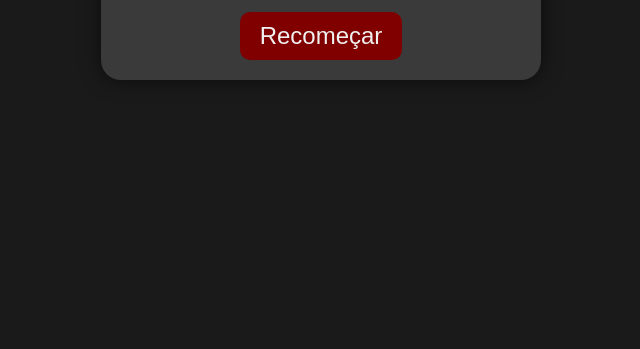
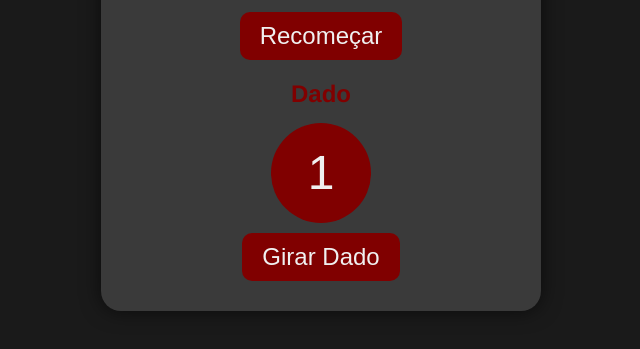
Before and after one commit to JoaoVitorCRamos/VidaMagic, a plain HTML site: page index.html in a window 1280 px wide. Shown: the part 333-682 px from the top of the page, without its empty margins (319-959 px from the left). Drawn offline with Linux system fonts and the light colour scheme.

Commit message:
Adicionei um dado para sortear jogador

```diff
--- a/index.html
+++ b/index.html
@@ -2,7 +2,7 @@
 <html lang="en">
 <head>
     <meta charset="UTF-8">
-    <meta name="viewport" content="width=device-width, initial-scale=1.0">
+    <meta name="viewport" content="width=device-width, initial-scale=1.0, maximum-scale=1.0, user-scalable=no">
     <link rel="stylesheet" href="style.css">
     <title>Magic Life Counter</title>
 </head>
@@ -22,6 +22,12 @@
             <button id="player2-increase">+</button>
         </div>
         <button id="reset-button">Recomeçar</button>
+
+        <div class="dice-container">
+            <h2>Dado</h2>
+            <div class="dice" id="dice">1</div>
+            <button id="roll-dice-button">Girar Dado</button>
+        </div>
     </div>
     <script src="script.js"></script>
 </body>
--- a/script.js
+++ b/script.js
@@ -1,15 +1,14 @@
 const player1Life = document.getElementById("player1-life");
 const player2Life = document.getElementById("player2-life");
+const dice = document.getElementById("dice");
 
 const resetLife = () => {
     player1Life.textContent = "20";
     player2Life.textContent = "20";
-    // Clear any previous winner alerts
     clearWinnerAlert();
 };
 
 const clearWinnerAlert = () => {
-    // Close the alert if it's still open
     if (document.querySelector(".alert-overlay")) {
         document.body.removeChild(document.querySelector(".alert-overlay"));
     }
@@ -55,3 +54,8 @@ document.getElementById("player2-increase").addEventListener("click", () => {
 document.getElementById("reset-button").addEventListener("click", () => {
     resetLife();
 });
+
+document.getElementById("roll-dice-button").addEventListener("click", () => {
+    const randomValue = Math.floor(Math.random() * 6) + 1;
+    dice.textContent = randomValue;
+});
--- a/style.css
+++ b/style.css
@@ -2,48 +2,48 @@ body {
     font-family: "Franklin Gothic Medium", Arial, sans-serif;
     background-color: #1a1a1a;
     display: flex;
-    flex-direction: column; /* Adjusted for mobile responsiveness */
+    flex-direction: column;
     align-items: center;
     height: 100vh;
     margin: 0;
-    padding: 0; /* Added to remove default body padding */
+    padding: 0;
 }
 
 .container {
     background-color: #3a3a3a;
-    padding: 20px; /* Adjusted for mobile responsiveness */
+    padding: 20px;
     border-radius: 20px;
     box-shadow: 0 0 20px rgba(0, 0, 0, 0.6);
     text-align: center;
-    width: 80%; /* Added width for better mobile display */
-    max-width: 400px; /* Added max-width to limit container size on larger screens */
-    margin: 20px; /* Adjusted for mobile responsiveness */
+    width: 80%;
+    max-width: 400px;
+    margin: 20px;
 }
 
 .player {
-    margin: 15px; /* Adjusted for mobile responsiveness */
+    margin: 15px;
 }
 
 h1 {
-    font-size: 36px; /* Adjusted font size for mobile display */
+    font-size: 36px;
     font-family: "Old English", Arial, sans-serif;
     color: #800000;
-    margin-bottom: 20px; /* Adjusted for mobile responsiveness */
+    margin-bottom: 20px;
 }
 
 h2 {
-    font-size: 24px; /* Adjusted font size for mobile display */
+    font-size: 24px;
     color: #800000;
-    margin-bottom: 15px; /* Adjusted for mobile responsiveness */
+    margin-bottom: 15px;
 }
 
 button {
-    font-size: 24px; /* Adjusted font size for mobile display */
+    font-size: 24px;
     background-color: #800000;
     color: #f0f0f0;
     border: none;
     border-radius: 10px;
-    padding: 10px 20px; /* Adjusted padding for mobile display */
+    padding: 10px 20px;
     cursor: pointer;
     transition: background-color 0.2s;
 }
@@ -54,7 +54,36 @@ button:hover {
 
 span {
     display: inline-block;
-    font-size: 36px; /* Adjusted font size for mobile display */
+    font-size: 36px;
     color: #000;
-    margin: 0 15px; /* Adjusted for mobile responsiveness */
+    margin: 0 15px;
 }
+
+.dice-container {
+    margin-top: 20px;
+    text-align: center;
+}
+
+.dice {
+    font-size: 48px;
+    background-color: #800000;
+    color: #f0f0f0;
+    border-radius: 50%;
+    width: 100px;
+    height: 100px;
+    line-height: 100px;
+    margin: 10px auto;
+}
+
+#roll-dice-button {
+    font-size: 24px;
+    background-color: #800000;
+    color: #f0f0f0;
+    border: none;
+    border-radius: 10px;
+    padding: 10px 20px;
+    cursor: pointer;
+    transition: background-color 0.2s;
+    display: block;
+    margin: 10px auto;
+}
```
